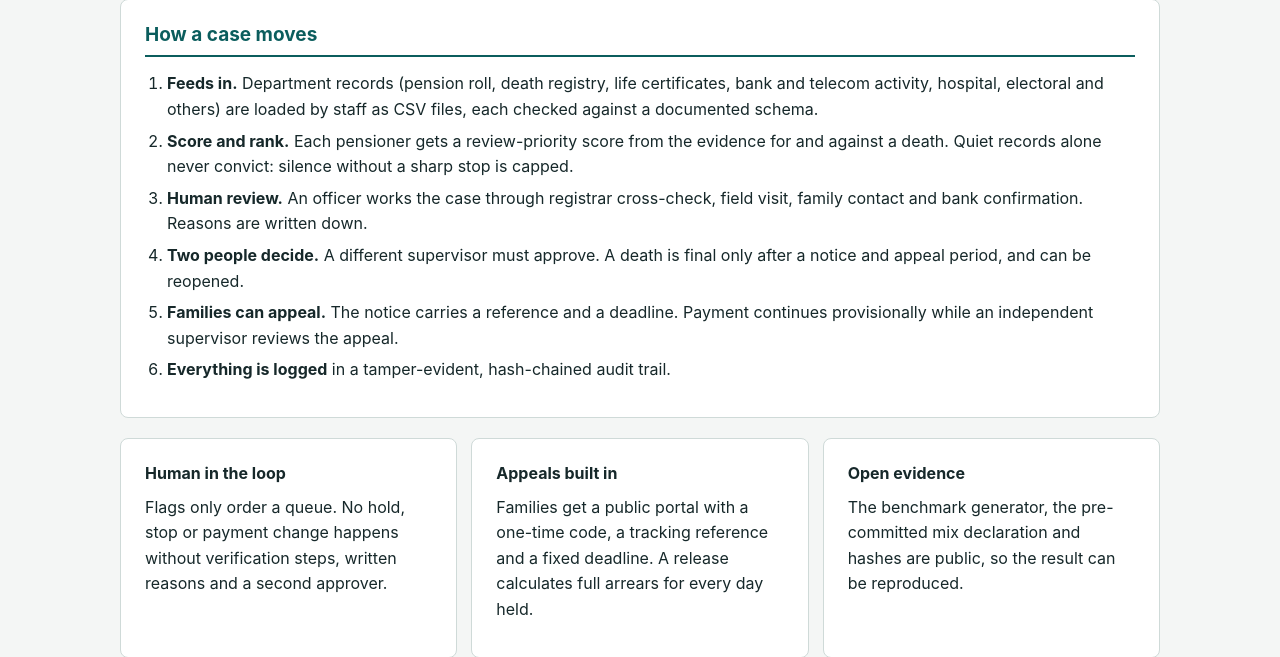
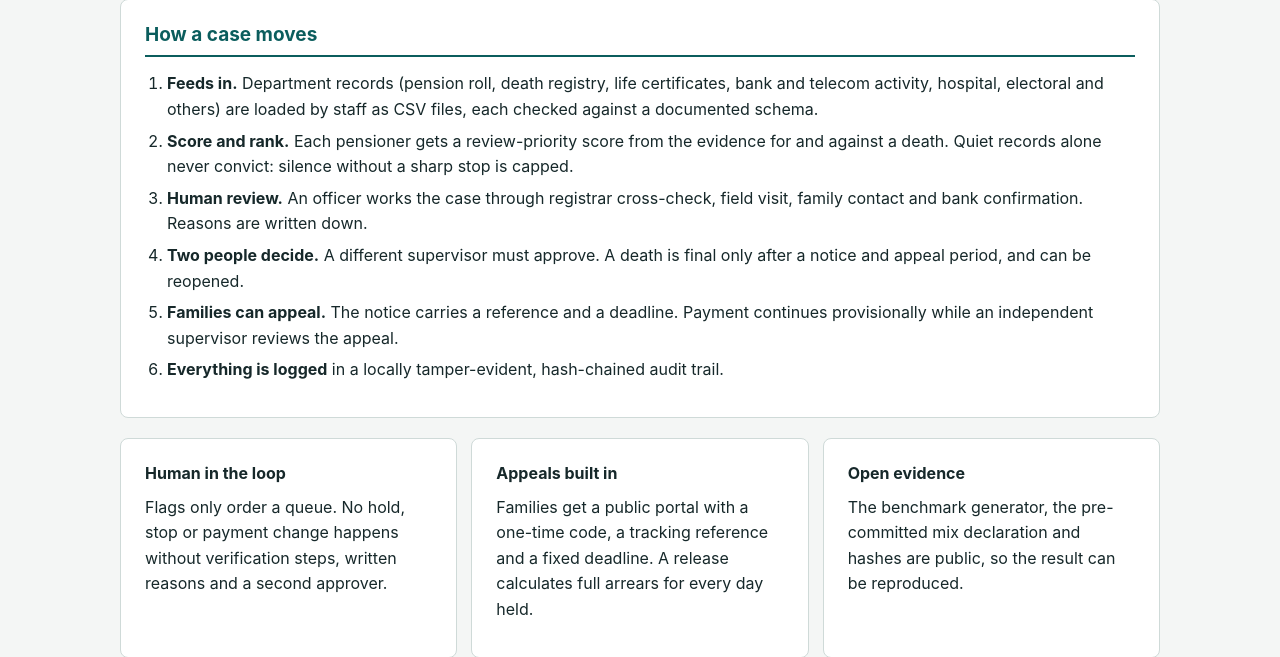
Before and after one commit to Aditya2375/pension-integrity-monitor, a Python web app: template templates/home.html in a window 1280 px wide. Shown: the part 516-1173 px from the top of the page. Run offline with Jinja, Linux system fonts and the light colour scheme; the template is opened without the code that fills it, so the values that code supplies are empty.

Commit message:
Say locally tamper-evident on the overview

```diff
--- a/templates/home.html
+++ b/templates/home.html
@@ -21,7 +21,7 @@
     <li><b>Human review.</b> An officer works the case through registrar cross-check, field visit, family contact and bank confirmation. Reasons are written down.</li>
     <li><b>Two people decide.</b> A different supervisor must approve. A death is final only after a notice and appeal period, and can be reopened.</li>
     <li><b>Families can appeal.</b> The notice carries a reference and a deadline. Payment continues provisionally while an independent supervisor reviews the appeal.</li>
-    <li><b>Everything is logged</b> in a tamper-evident, hash-chained audit trail.</li>
+    <li><b>Everything is logged</b> in a locally tamper-evident, hash-chained audit trail.</li>
   </ol>
 </section>
 
```
